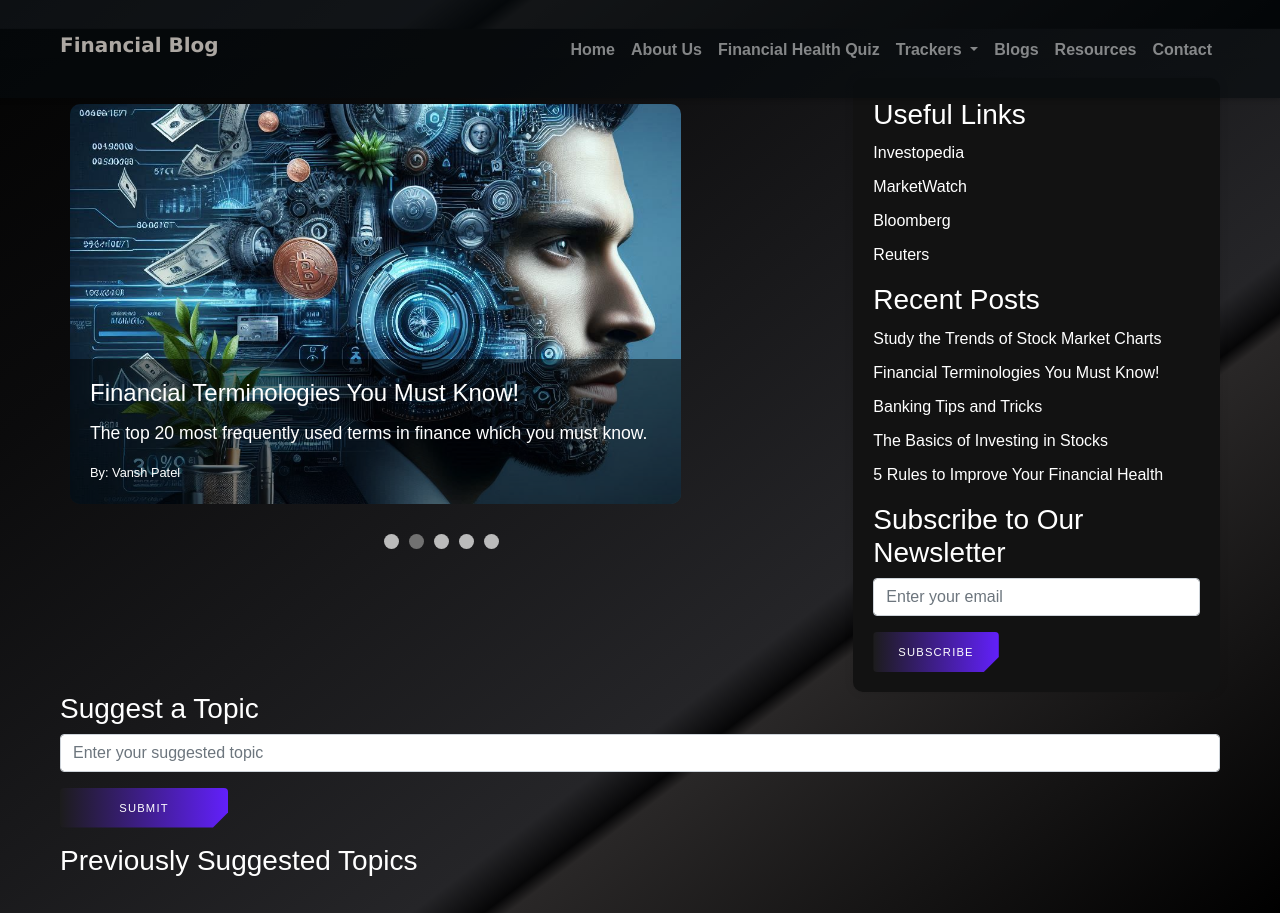
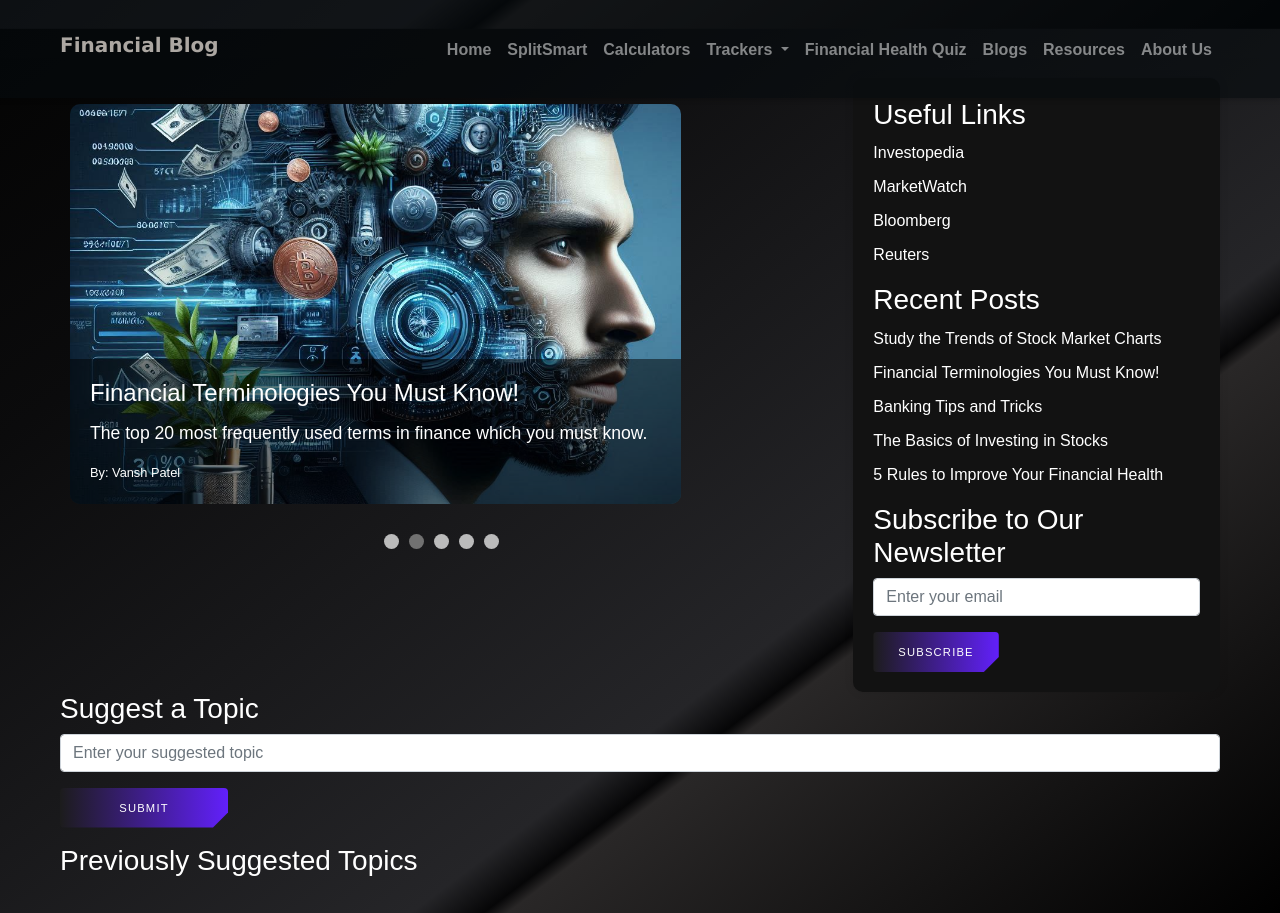
Before and after one commit to THE-DEEPDAS/blogs-section, a website: page index.html in a window 1280 px wide. Drawn offline with nearby package versions, Linux system fonts and the light colour scheme.

Commit message:
added navbar

```diff
--- a/index.html
+++ b/index.html
@@ -18,19 +18,21 @@
             <div class="collapse navbar-collapse" id="navbarNav" >
                 <ul class="navbar-nav ml-auto">
                     <li class="nav-item">
-                        <a class="nav-link" href="https://capify-home-git-master-the-deepdas-projects.vercel.app/">Home</a>
+                        <a class="nav-link"
+                            href="https://capify-home-git-master-the-deepdas-projects.vercel.app/">Home</a>
                     </li>
                     <li class="nav-item">
-                        <a class="nav-link" href="#about">About Us</a>
+                        <a class="nav-link" href="https://group-finance-manager.vercel.app/">SplitSmart</a>
                     </li>
-                    <!-- <li class="nav-item">
-                        <a class="nav-link" href="#services">Services</a>
-                    </li> -->
                     <li class="nav-item">
-                        <a class="nav-link" href="https://financial-health-quiz.vercel.app/">Financial Health Quiz</a>
+                        <a class="nav-link" href="https://calculators-pied.vercel.app/">Calculators</a>
                     </li>
+
+
+
                     <li class="nav-item dropdown">
-                        <a class="nav-link dropdown-toggle" href="#" id="navbarDropdown" role="button" data-toggle="dropdown" aria-haspopup="true" aria-expanded="false">
+                        <a class="nav-link dropdown-toggle" href="#" id="navbarDropdown" role="button"
+                            data-toggle="dropdown" aria-haspopup="true" aria-expanded="false">
                             Trackers
                         </a>
                         <div class="dropdown-menu" aria-labelledby="navbarDropdown">
@@ -39,14 +41,19 @@
                         </div>
                     </li>
                     <li class="nav-item">
+                        <a class="nav-link" href="https://financial-health-quiz.vercel.app/">Financial Health Quiz</a>
+                    </li>
+                    <li class="nav-item">
                         <a class="nav-link" href="https://blogs-section-three.vercel.app/">Blogs</a>
                     </li>
                     <li class="nav-item">
                         <a class="nav-link" href="https://resources-section.vercel.app/">Resources</a>
                     </li>
+
                     <li class="nav-item">
-                        <a class="nav-link" href="#contact">Contact</a>
+                        <a class="nav-link" href="#about">About Us</a>
                     </li>
+
                 </ul>
             </div>
         </div>
```
